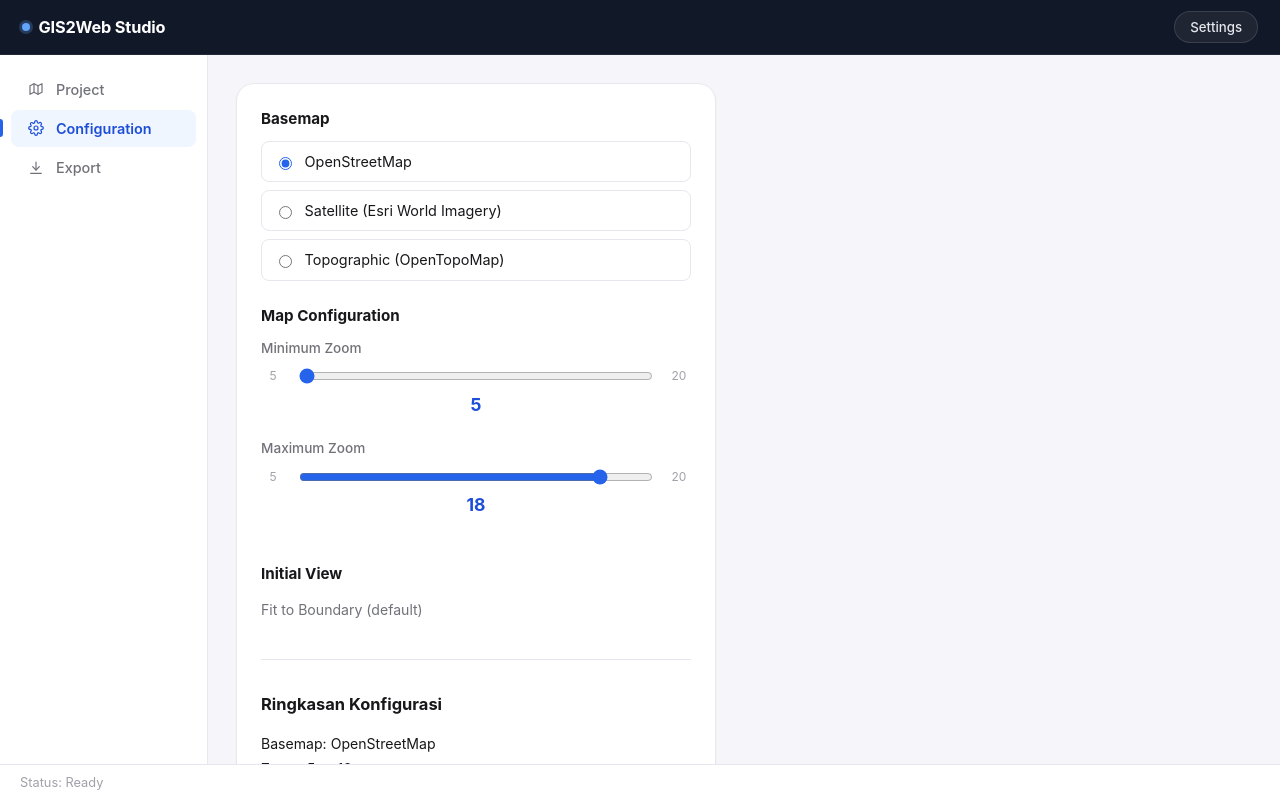
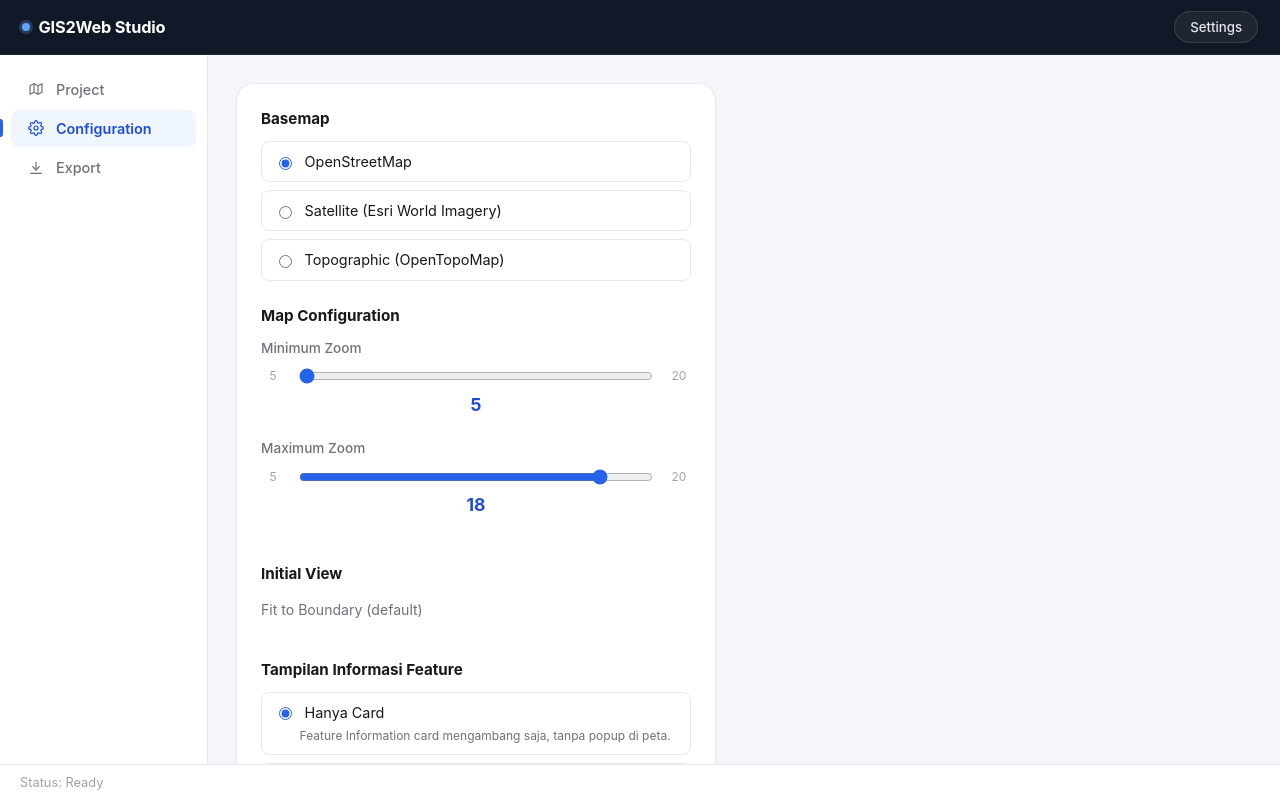
Before and after one commit to Kqurisna/gis2web-studio, a React (Vite) app: page / in a window 1280 px wide. Both pictures are taken after a click on the button "Configuration". Built offline with nearby package versions, Linux system fonts and the light colour scheme.

Commit message:
feat(config): add Feature Display Mode setting (Card / Popup / Both)

```diff
--- a/src/App.css
+++ b/src/App.css
@@ -1408,3 +1408,24 @@ button {
   font-size: 0.8rem;
   color: var(--color-text-muted);
 }
+
+/* ---------- Config radio item with hint text (stacked layout) ---------- */
+
+.config-radio-item--stacked {
+  flex-direction: column;
+  align-items: flex-start;
+  gap: 0.3rem;
+}
+
+.config-radio-item-row {
+  display: flex;
+  align-items: center;
+  gap: 0.6rem;
+}
+
+.config-radio-item-hint {
+  font-size: 0.75rem;
+  color: var(--color-text-muted);
+  margin-left: 1.6rem;
+  line-height: 1.4;
+}
--- a/src/App.tsx
+++ b/src/App.tsx
@@ -80,6 +80,7 @@ function App() {
     basemap: "osm",
     minZoom: 5,
     maxZoom: 18,
+    featureDisplayMode: "card",
   });
 
   function handleLayersLoaded(newLayers: LayerInfo[]) {
@@ -192,7 +193,9 @@ function App() {
                   activeFeature={activeFeature}
                   onFocusFeature={handleFocusFeature}
                   visibleFields={layerVisibleFields}
+                  featureDisplayMode={config.featureDisplayMode}
                 />
+                {config.featureDisplayMode !== "popup" && (
                   <FeatureInfoCard
                     projectPath={projectPath}
                     layers={layers}
@@ -202,6 +205,7 @@ function App() {
                     visibleFields={layerVisibleFields}
                     onVisibleFieldsChange={handleVisibleFieldsChange}
                   />
+                )}
                 <AttributeTablePanel
                   projectPath={projectPath}
                   layers={layers}
--- a/src/components/ConfigurationPanel.tsx
+++ b/src/components/ConfigurationPanel.tsx
@@ -15,10 +15,13 @@ export const BASEMAP_TILE_INFO: Record<BasemapOption, { url: string; attribution
   },
 };
 
+export type FeatureDisplayMode = "both" | "card" | "popup";
+
 export interface WebGisConfig {
   basemap: BasemapOption;
   minZoom: number;
   maxZoom: number;
+  featureDisplayMode: FeatureDisplayMode;
 }
 
 interface ConfigurationPanelProps {
@@ -30,6 +33,24 @@ const BASEMAP_OPTIONS: { value: BasemapOption; label: string }[] = [
   { value: "osm", label: "OpenStreetMap" },
   { value: "satellite", label: "Satellite (Esri World Imagery)" },
   { value: "topo", label: "Topographic (OpenTopoMap)" },
+];
+
+const FEATURE_DISPLAY_OPTIONS: { value: FeatureDisplayMode; label: string; hint: string }[] = [
+  {
+    value: "card",
+    label: "Hanya Card",
+    hint: "Feature Information card mengambang saja, tanpa popup di peta.",
+  },
+  {
+    value: "popup",
+    label: "Hanya Popup",
+    hint: "Popup di peta saja, tanpa Feature Information card.",
+  },
+  {
+    value: "both",
+    label: "Keduanya",
+    hint: "Tampilkan Feature Information card dan popup di peta.",
+  },
 ];
 
 const ZOOM_MIN_LIMIT = 5;
@@ -48,6 +69,10 @@ function ConfigurationPanel({ config, onConfigChange }: ConfigurationPanelProps)
 
   function updateMaxZoom(value: number) {
     onConfigChange({ ...config, maxZoom: value });
+  }
+
+  function updateFeatureDisplayMode(featureDisplayMode: FeatureDisplayMode) {
+    onConfigChange({ ...config, featureDisplayMode });
   }
 
   return (
@@ -117,6 +142,27 @@ function ConfigurationPanel({ config, onConfigChange }: ConfigurationPanelProps)
         <p className="config-static-value">Fit to Boundary (default)</p>
       </section>
 
+      <section className="config-section">
+        <h3>Tampilan Informasi Feature</h3>
+        <div className="config-radio-group">
+          {FEATURE_DISPLAY_OPTIONS.map((option) => (
+            <label key={option.value} className="config-radio-item config-radio-item--stacked">
+              <div className="config-radio-item-row">
+                <input
+                  type="radio"
+                  name="feature-display-mode"
+                  value={option.value}
+                  checked={config.featureDisplayMode === option.value}
+                  onChange={() => updateFeatureDisplayMode(option.value)}
+                />
+                {option.label}
+              </div>
+              <span className="config-radio-item-hint">{option.hint}</span>
+            </label>
+          ))}
+        </div>
+      </section>
+
       <section className="config-summary">
         <h3>Ringkasan Konfigurasi</h3>
         <p>
@@ -127,6 +173,10 @@ function ConfigurationPanel({ config, onConfigChange }: ConfigurationPanelProps)
           Zoom: {config.minZoom} — {config.maxZoom}
         </p>
         <p>Initial View: Fit to Boundary</p>
+        <p>
+          Tampilan Feature:{" "}
+          {FEATURE_DISPLAY_OPTIONS.find((o) => o.value === config.featureDisplayMode)?.label}
+        </p>
       </section>
     </div>
   );
--- a/src/components/MapView.tsx
+++ b/src/components/MapView.tsx
@@ -3,7 +3,7 @@ import L from "leaflet";
 import "leaflet/dist/leaflet.css";
 import { fetchLayerGeojson } from "../lib/layerGeojsonCache";
 import type { LayerInfo } from "./ProjectPanel";
-import type { WebGisConfig, BasemapOption } from "./ConfigurationPanel";
+import type { WebGisConfig, BasemapOption, FeatureDisplayMode } from "./ConfigurationPanel";
 
 interface MapViewProps {
   projectPath: string | null;
@@ -20,6 +20,7 @@ interface MapViewProps {
   activeFeature: { layerIndex: number; featureIndex: number } | null;
   onFocusFeature: (layerIndex: number, featureIndex: number) => void;
   visibleFields: Record<number, string[]>;
+  featureDisplayMode: FeatureDisplayMode;
 }
 
 interface BasemapTileDef {
@@ -100,6 +101,7 @@ function MapView({
   activeFeature,
   onFocusFeature,
   visibleFields,
+  featureDisplayMode,
 }: MapViewProps) {
   const containerRef = useRef<HTMLDivElement | null>(null);
   const mapRef = useRef<L.Map | null>(null);
@@ -111,10 +113,15 @@ function MapView({
   const layerOrderRef = useRef<number[]>(layerOrder);
   const prevBoundaryLayerIndexRef = useRef<number | null>(null);
   const visibleFieldsRef = useRef<Record<number, string[]>>(visibleFields);
+  const featureDisplayModeRef = useRef<FeatureDisplayMode>(featureDisplayMode);
 
   useEffect(() => {
     visibleFieldsRef.current = visibleFields;
   }, [visibleFields]);
+
+  useEffect(() => {
+    featureDisplayModeRef.current = featureDisplayMode;
+  }, [featureDisplayMode]);
 
   const [layerErrors, setLayerErrors] = useState<string[]>([]);
   const [isLoading, setIsLoading] = useState(false);
@@ -226,14 +233,9 @@ function MapView({
             },
             onEachFeature: (feature, layerInstance) => {
               const featureIndex = geojsonData.features.indexOf(feature);
-              if (featureIndex !== -1) {
-                featureLayerRefsRef.current.set(`${index}:${featureIndex}`, layerInstance);
-                layerInstance.on("click", () => onFocusFeature(index, featureIndex));
-              }
+              const properties = feature.properties as Record<string, unknown> | null;
 
-              const properties = feature.properties as Record<string, unknown> | null;
-              if (!properties || Object.keys(properties).length === 0) return;
-
+              if (properties && Object.keys(properties).length > 0) {
                 layerInstance.bindPopup(() => {
                   const selectedFields = visibleFieldsRef.current[index];
                   const allKeys = Object.keys(properties);
@@ -256,6 +258,17 @@ function MapView({
 
                   return `<div class="feature-popup"><table class="feature-popup-table">${rows}</table></div>`;
                 });
+              }
+
+              if (featureIndex !== -1) {
+                featureLayerRefsRef.current.set(`${index}:${featureIndex}`, layerInstance);
+                layerInstance.on("click", () => {
+                  onFocusFeature(index, featureIndex);
+                  if (featureDisplayModeRef.current === "card") {
+                    layerInstance.closePopup();
+                  }
+                });
+              }
             },
           });
 
@@ -344,6 +357,7 @@ function MapView({
   useEffect(() => {
     const map = mapRef.current;
     if (!map || !activeFeature) return;
+    if (featureDisplayMode === "card") return;
 
     const key = `${activeFeature.layerIndex}:${activeFeature.featureIndex}`;
     const layerInstance = featureLayerRefsRef.current.get(key);
@@ -357,7 +371,7 @@ function MapView({
 
     anyLayer.openPopup();
     // eslint-disable-next-line react-hooks/exhaustive-deps
-  }, [activeFeature]);
+  }, [activeFeature, featureDisplayMode]);
 
   useEffect(() => {
     if (!activeFeature) return;
@@ -369,12 +383,17 @@ function MapView({
     const anyLayer = layerInstance as L.Layer & {
       getPopup?: () => L.Popup | undefined;
       isPopupOpen?: () => boolean;
+      closePopup: () => L.Layer;
     };
 
     if (typeof anyLayer.isPopupOpen === "function" && anyLayer.isPopupOpen()) {
+      if (featureDisplayMode === "card") {
+        anyLayer.closePopup();
+      } else {
         anyLayer.getPopup?.()?.update();
       }
-  }, [visibleFields, activeFeature]);
+    }
+  }, [visibleFields, activeFeature, featureDisplayMode]);
 
   return (
     <div className="map-view-wrapper">
```
Lines whose indentation alone changed are shown as unchanged.
